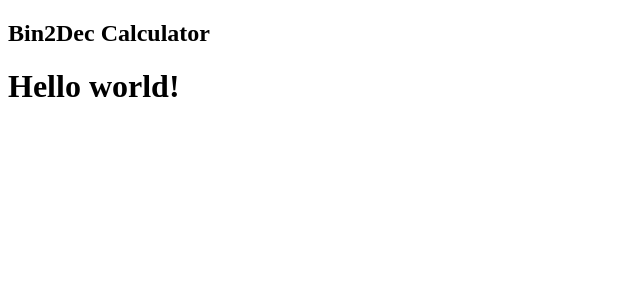
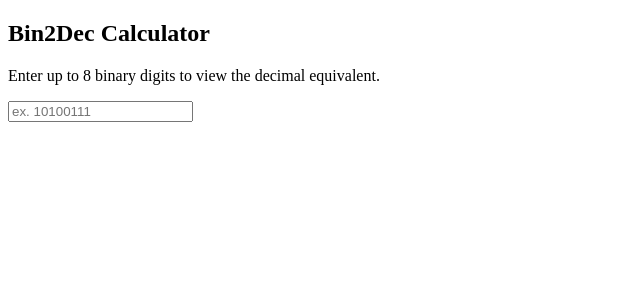
Before and after one commit to ChrisGitmed/bin-2-dec-calc, a React app: page / in a window 1280 px wide. Shown: the top 300 px of the page, without its empty margins (0-640 px from the left). Built offline with nearby package versions, Linux system fonts and the light colour scheme; the HTML template or start-up script is replaced by a standard one.

Commit message:
Added an input area for the binary input.

```diff
--- a/src/bin-2-dec-calc.jsx
+++ b/src/bin-2-dec-calc.jsx
@@ -3,7 +3,14 @@ import React from 'react';
 export default class Bin2DecCalc extends React.Component {
   render() {
     return (
-      <h1>Hello world!</h1>
+      <div className="calc-frame">
+        <header className="calc-header">
+          <p>Enter up to 8 binary digits to view the decimal equivalent.</p>
+        </header>
+        <div className="calc-body">
+          <input type="text" placeholder="ex. 10100111"/>
+        </div>
+      </div>
     )
   }
 }
```
Also changed, not shown: 1 other file (tests, documents, lock files or other folders).
